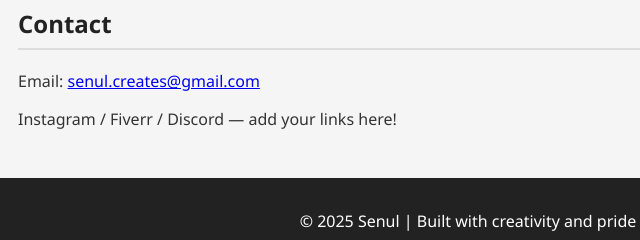
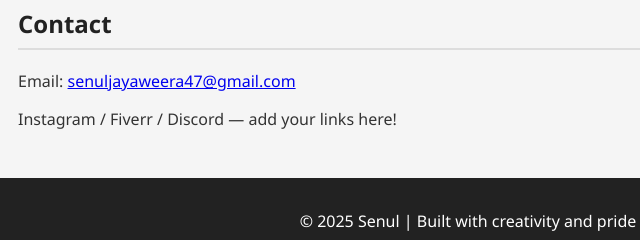
Before and after one commit to Dreamhallov/SFlowTony.github.io, a plain HTML site: page index.html in a window 1280 px wide. Shown: the part 1680-1920 px from the top of the page, 172-812 px from the left. Drawn offline with Linux system fonts and the light colour scheme.

Commit message:
Add files via upload

```diff
--- a/index.html
+++ b/index.html
@@ -116,7 +116,7 @@
 
   <section id="contact">
     <h2>Contact</h2>
-    <p>Email: <a href="mailto:senul.creates@gmail.com">senul.creates@gmail.com</a></p>
+    <p>Email: <a href="mailto:senuljayaweera47@gmail.com">senuljayaweera47@gmail.com</a></p>
     <p>Instagram / Fiverr / Discord — add your links here!</p>
   </section>
 
```
